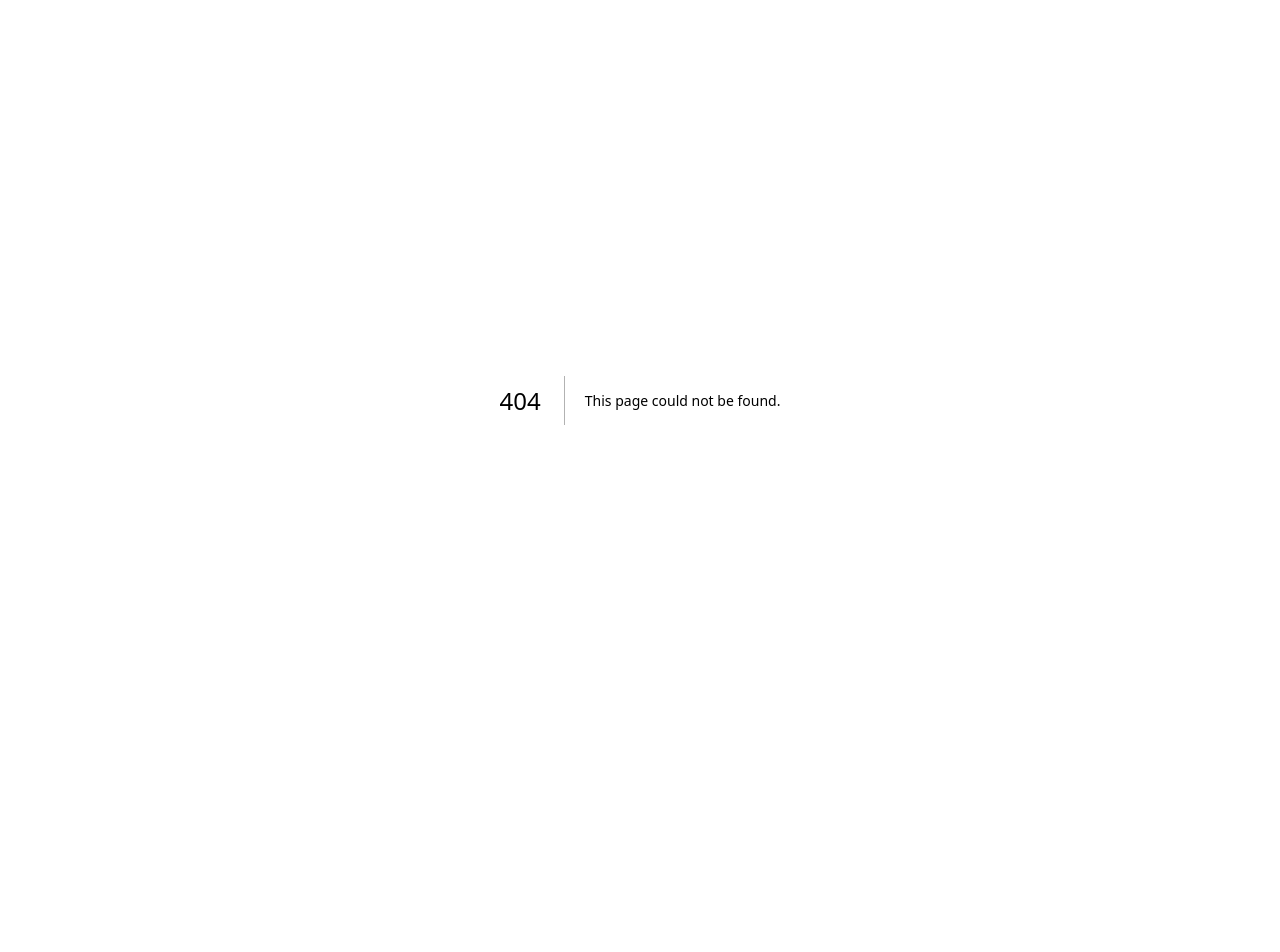
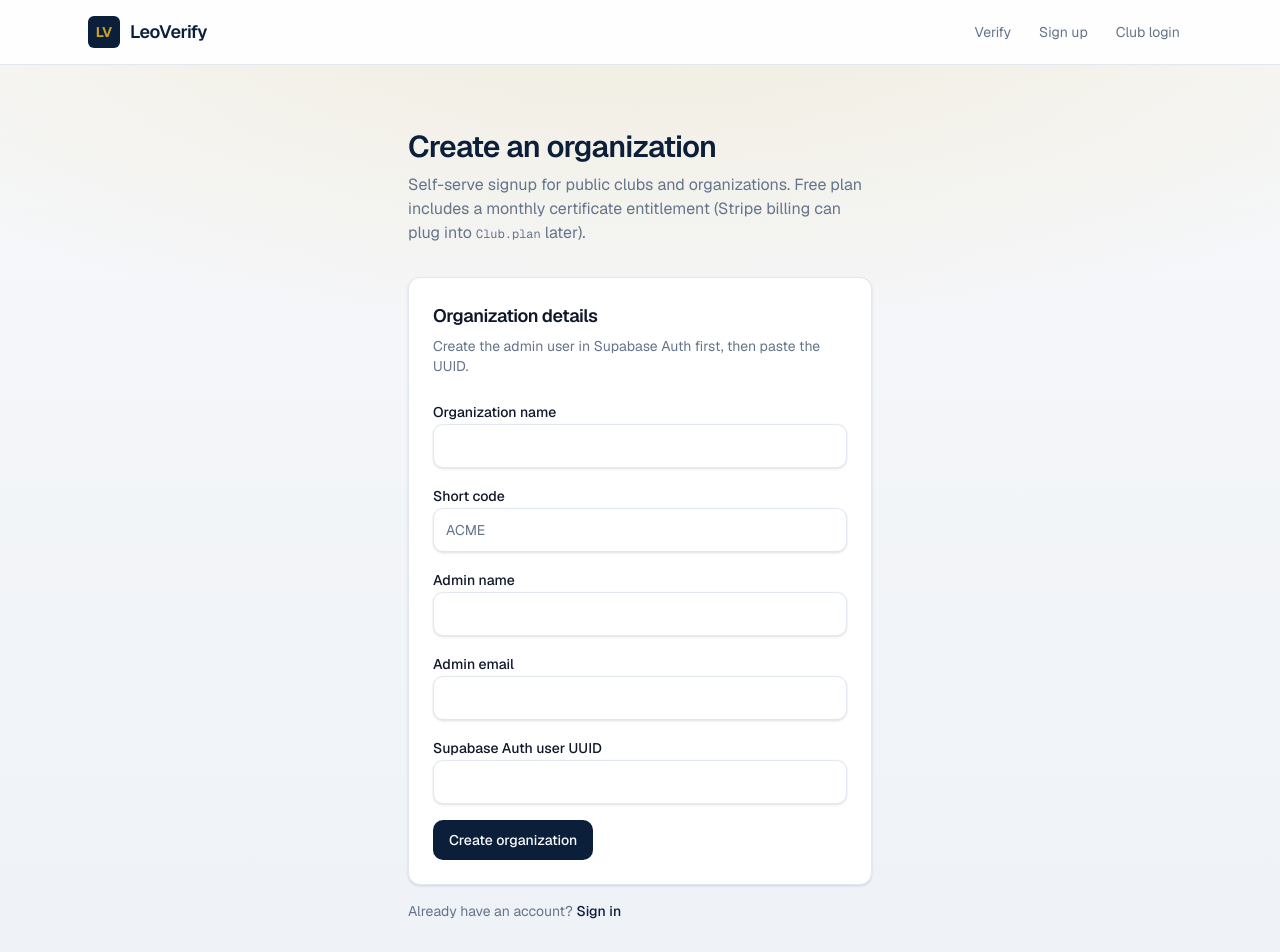
Before and after one commit to hirunjayalath/leo-verify, a Next.js app: page /signup in a window 1280 px wide. Before the commit this address had no page. Shown: the top 952 px of the page. Before the commit the page ends 800 px from the top, so only its background shows below. Built offline with nearby package versions, Linux system fonts and the light colour scheme.

Commit message:
Add public org signup with plan entitlements
Self-serve /signup creates public-type clubs under a PUBLIC district with monthly certificate limits enforced at issuance.

```diff
--- /dev/null
+++ b/src/app/(public)/signup/actions.ts
@@ -0,0 +1,111 @@
+"use server";
+
+import { revalidatePath } from "next/cache";
+import { z } from "zod";
+import { ClubType, PlanTier, UserRole } from "@/generated/prisma/client";
+import { writeAuditLog } from "@/lib/audit";
+import { prisma } from "@/lib/db";
+
+export type SignupResult =
+  | { ok: true; clubId: string }
+  | { ok: false; error: string };
+
+/**
+ * Self-serve signup for public organizations (Phase 2).
+ * Creates a public-type club under the PUBLIC district and a club_admin user stub.
+ */
+export async function signupPublicOrgAction(
+  formData: FormData,
+): Promise<SignupResult> {
+  const parsed = z
+    .object({
+      orgName: z.string().trim().min(2).max(200),
+      orgCode: z
+        .string()
+        .trim()
+        .min(2)
+        .max(12)
+        .regex(/^[A-Za-z0-9]+$/),
+      adminEmail: z.string().email(),
+      adminName: z.string().trim().min(2).max(200),
+      supabaseId: z.string().min(1),
+    })
+    .safeParse({
+      orgName: formData.get("orgName"),
+      orgCode: formData.get("orgCode"),
+      adminEmail: formData.get("adminEmail"),
+      adminName: formData.get("adminName"),
+      supabaseId: formData.get("supabaseId"),
+    });
+
+  if (!parsed.success) {
+    return { ok: false, error: parsed.error.issues[0]?.message ?? "Invalid input" };
+  }
+
+  const district = await prisma.district.upsert({
+    where: { code: "PUBLIC" },
+    update: {},
+    create: { code: "PUBLIC", name: "Public organizations" },
+  });
+
+  const existing = await prisma.club.findUnique({
+    where: { code: parsed.data.orgCode.toUpperCase() },
+  });
+  if (existing) return { ok: false, error: "Organization code already taken" };
+
+  const club = await prisma.club.create({
+    data: {
+      name: parsed.data.orgName,
+      code: parsed.data.orgCode.toUpperCase(),
+      districtId: district.id,
+      type: ClubType.public,
+      plan: PlanTier.free,
+      monthlyCertLimit: 50,
+    },
+  });
+
+  await prisma.user.upsert({
+    where: { email: parsed.data.adminEmail.toLowerCase() },
+    update: {
+      supabaseId: parsed.data.supabaseId,
+      name: parsed.data.adminName,
+      role: UserRole.club_admin,
+      clubId: club.id,
+      districtId: district.id,
+    },
+    create: {
+      email: parsed.data.adminEmail.toLowerCase(),
+      supabaseId: parsed.data.supabaseId,
+      name: parsed.data.adminName,
+      role: UserRole.club_admin,
+      clubId: club.id,
+      districtId: district.id,
+    },
+  });
+
+  await writeAuditLog({
+    action: "club.create",
+    targetType: "Club",
+    targetId: club.id,
+    clubId: club.id,
+    metadata: { type: "public", plan: "free" },
+  });
+
+  revalidatePath("/signup");
+  return { ok: true, clubId: club.id };
+}
+
+export async function assertWithinCertLimit(clubId: string): Promise<void> {
+  const club = await prisma.club.findUniqueOrThrow({ where: { id: clubId } });
+  const start = new Date();
+  start.setUTCDate(1);
+  start.setUTCHours(0, 0, 0, 0);
+  const count = await prisma.certificate.count({
+    where: { clubId, createdAt: { gte: start } },
+  });
+  if (count >= club.monthlyCertLimit) {
+    throw new Error(
+      `Monthly certificate limit reached (${club.monthlyCertLimit}). Upgrade plan to continue.`,
+    );
+  }
+}
--- /dev/null
+++ b/src/app/(public)/signup/page.tsx
@@ -0,0 +1,43 @@
+import Link from "next/link";
+import { SignupForm } from "@/components/signup-form";
+import {
+  Card,
+  CardContent,
+  CardDescription,
+  CardHeader,
+  CardTitle,
+} from "@/components/ui/card";
+
+export default function SignupPage() {
+  return (
+    <div className="surface-grid">
+      <div className="mx-auto max-w-lg px-4 py-16 sm:px-6">
+        <h1 className="text-3xl font-semibold tracking-tight text-primary">
+          Create an organization
+        </h1>
+        <p className="mt-2 text-muted-foreground">
+          Self-serve signup for public clubs and organizations. Free plan includes
+          a monthly certificate entitlement (Stripe billing can plug into{" "}
+          <code className="text-xs">Club.plan</code> later).
+        </p>
+        <Card className="mt-8">
+          <CardHeader>
+            <CardTitle>Organization details</CardTitle>
+            <CardDescription>
+              Create the admin user in Supabase Auth first, then paste the UUID.
+            </CardDescription>
+          </CardHeader>
+          <CardContent>
+            <SignupForm />
+          </CardContent>
+        </Card>
+        <p className="mt-4 text-sm text-muted-foreground">
+          Already have an account?{" "}
+          <Link href="/login" className="font-medium text-primary hover:underline">
+            Sign in
+          </Link>
+        </p>
+      </div>
+    </div>
+  );
+}
--- /dev/null
+++ b/src/components/signup-form.tsx
@@ -0,0 +1,60 @@
+"use client";
+
+import { FormEvent, useState, useTransition } from "react";
+import { signupPublicOrgAction } from "@/app/(public)/signup/actions";
+import { Button } from "@/components/ui/button";
+import { Input } from "@/components/ui/input";
+import { Label } from "@/components/ui/label";
+
+export function SignupForm() {
+  const [error, setError] = useState<string | null>(null);
+  const [success, setSuccess] = useState<string | null>(null);
+  const [pending, startTransition] = useTransition();
+
+  function onSubmit(e: FormEvent<HTMLFormElement>) {
+    e.preventDefault();
+    const formData = new FormData(e.currentTarget);
+    setError(null);
+    setSuccess(null);
+    startTransition(async () => {
+      const result = await signupPublicOrgAction(formData);
+      if (!result.ok) {
+        setError(result.error);
+        return;
+      }
+      setSuccess(
+        `Organization created (${result.clubId}). Sign in at /login with the linked Auth user.`,
+      );
+    });
+  }
+
+  return (
+    <form onSubmit={onSubmit} className="space-y-4">
+      <div className="space-y-2">
+        <Label htmlFor="orgName">Organization name</Label>
+        <Input id="orgName" name="orgName" required />
+      </div>
+      <div className="space-y-2">
+        <Label htmlFor="orgCode">Short code</Label>
+        <Input id="orgCode" name="orgCode" required placeholder="ACME" />
+      </div>
+      <div className="space-y-2">
+        <Label htmlFor="adminName">Admin name</Label>
+        <Input id="adminName" name="adminName" required />
+      </div>
+      <div className="space-y-2">
+        <Label htmlFor="adminEmail">Admin email</Label>
+        <Input id="adminEmail" name="adminEmail" type="email" required />
+      </div>
+      <div className="space-y-2">
+        <Label htmlFor="supabaseId">Supabase Auth user UUID</Label>
+        <Input id="supabaseId" name="supabaseId" required />
+      </div>
+      {error && <p className="text-sm text-danger">{error}</p>}
+      {success && <p className="text-sm text-success">{success}</p>}
+      <Button type="submit" disabled={pending}>
+        {pending ? "Creating…" : "Create organization"}
+      </Button>
+    </form>
+  );
+}
--- a/src/components/site-header.tsx
+++ b/src/components/site-header.tsx
@@ -20,6 +20,12 @@ export function SiteHeader() {
             Verify
           </Link>
           <Link
+            href="/signup"
+            className="rounded-md px-3 py-2 text-muted-foreground transition-colors hover:bg-muted hover:text-foreground"
+          >
+            Sign up
+          </Link>
+          <Link
             href="/login"
             className="rounded-md px-3 py-2 text-muted-foreground transition-colors hover:bg-muted hover:text-foreground"
           >
--- a/src/lib/certificates/issue.ts
+++ b/src/lib/certificates/issue.ts
@@ -1,3 +1,4 @@
+import { assertWithinCertLimit } from "@/app/(public)/signup/actions";
 import { CertificateStatus } from "@/generated/prisma/client";
 import { writeAuditLog } from "@/lib/audit";
 import { formatCertificateId } from "@/lib/certificates/id";
@@ -54,6 +55,8 @@ export async function issueCertificate(
     },
   });
   if (!event) throw new Error("Event not found for club");
+
+  await assertWithinCertLimit(input.clubId);
 
   if (input.recipientEmail) {
     const existing = await prisma.certificate.findFirst({
```
Also changed, not shown: 2 other files (tests, documents, lock files or other folders).
